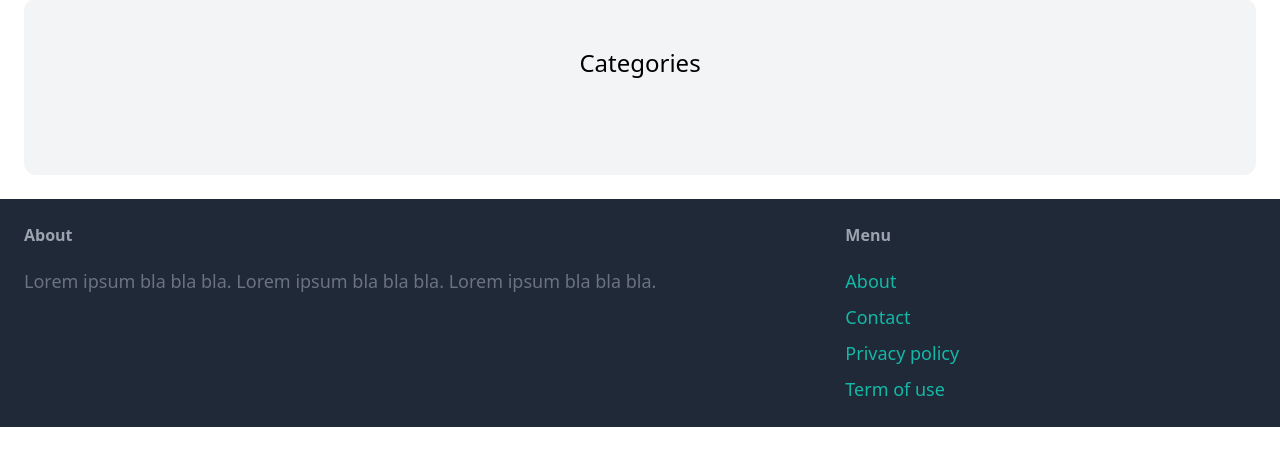
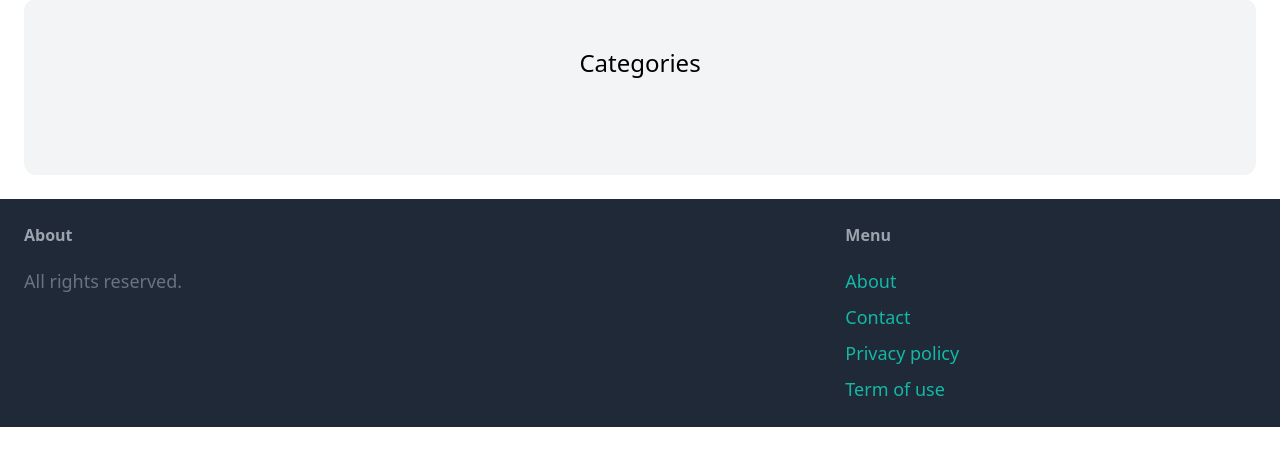
Before and after one commit to erza-b/online_marketplace, a Django app: template puddle/core/templates/core/index.html in a window 1280 px wide. Shown: the part 326-800 px from the top of the page. Run offline with Django 5.2, Linux system fonts and the light colour scheme; the template is opened without the code that fills it, so the values that code supplies are empty; some libraries are stand-ins or nearby versions.

Commit message:
final-fixes

```diff
--- a/puddle/core/templates/core/base.html
+++ b/puddle/core/templates/core/base.html
@@ -37,7 +37,7 @@
         <footer class="py-6 px-6 flex justify-between bg-gray-800">
             <div class="w-2/3 pr-10">
                 <h3 class="mb-5 font-semibold text-gray-400">About</h3>
-                <p class="text-lg text-gray-500">Lorem ipsum bla bla bla. Lorem ipsum bla bla bla. Lorem ipsum bla bla bla.</p>
+                <p class="text-lg text-gray-500">All rights reserved.</p>
             </div>
             <div class="w-1/3">
                 <h3 class="mb-5 font-semibold text-gray-400">Menu</h3>
```
